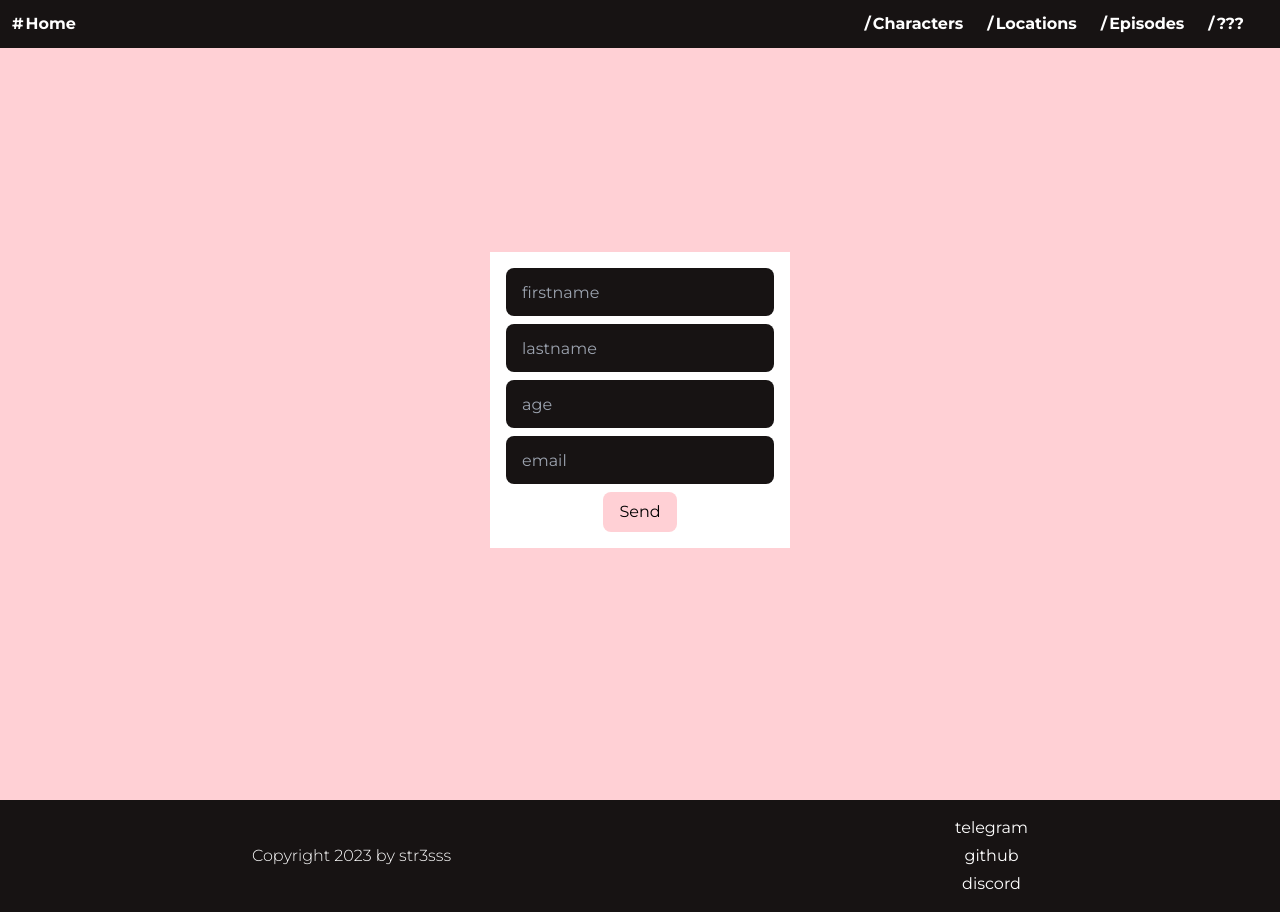
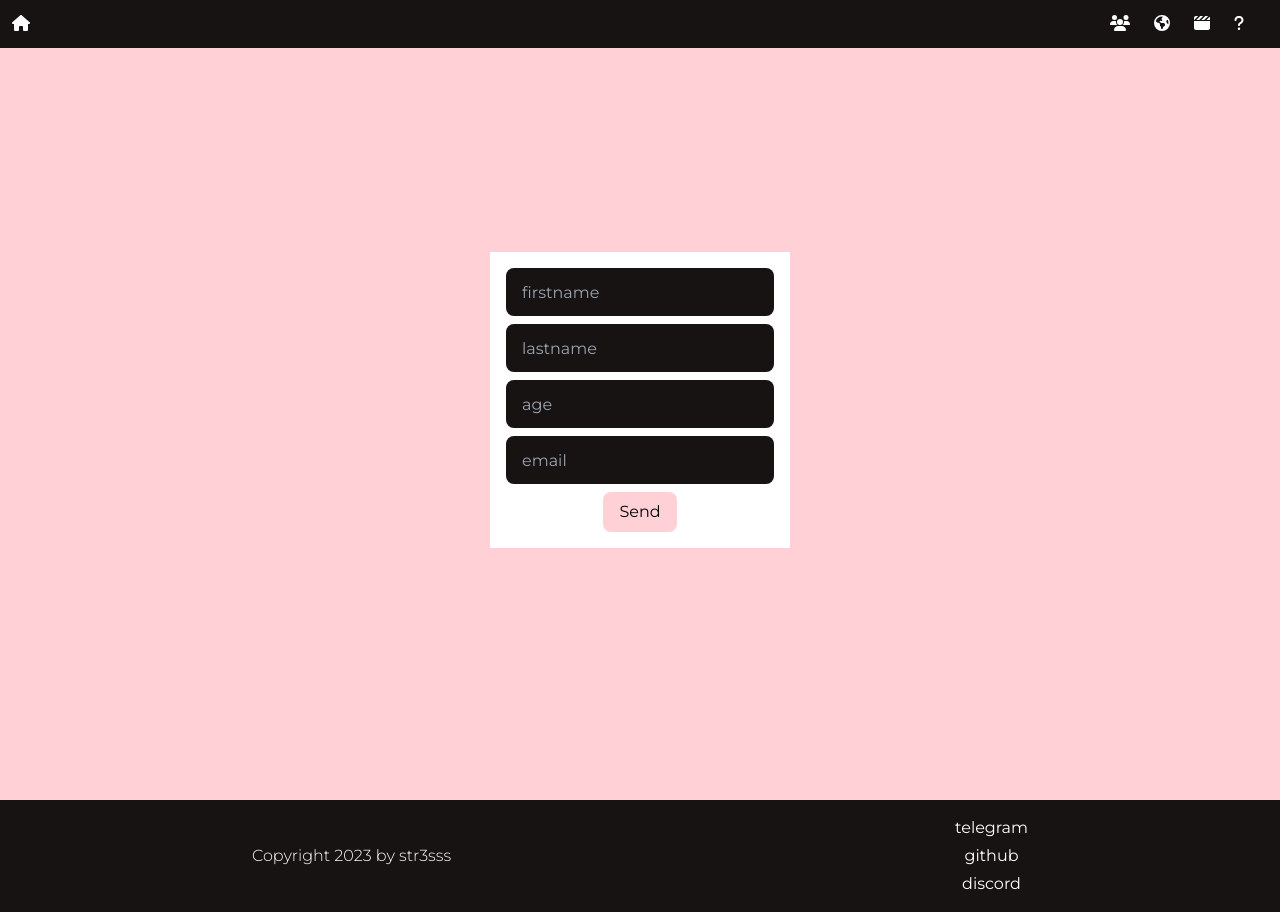
Before and after one commit to str3sss/rick-and-morty-wiki, a Next.js app: page /survey in a window 1280 px wide. Built offline with nearby package versions, Linux system fonts and the light colour scheme.

Commit message:
feat: new style

```diff
--- a/app/globals.scss
+++ b/app/globals.scss
@@ -71,6 +71,17 @@ body {
   color: $font-white;
 }
 
+.filter__card {
+  border-width: 10px;
+  border-style: solid;
+  border-image: linear-gradient(to top left, $bg-primary, $bg-green) 1;
+}
+
+.tooltip {
+  @apply fixed w-auto p-2 m-2 min-w-max top-11
+  rounded-md shadow-md text-white bg-primary
+  text-xs font-bold transition-all duration-100 scale-0 origin-top-left -translate-x-4
+}
 
 a {
   color: inherit;
--- a/components/Header.tsx
+++ b/components/Header.tsx
@@ -1,14 +1,31 @@
 import Link from 'next/link';
+import { FontAwesomeIcon } from '@fortawesome/react-fontawesome';
+import { faClapperboard, faEarth, faHouse, faQuestion, faUsers } from '@fortawesome/free-solid-svg-icons';
 
 function Header() {
   return (
     <header className="fixed px-3 w-full flex justify-between bg-primary text-white text-bold text-sm sm:text-base z-10 sm:font-bold h-12 items-center pointer-events-auto overflow-x-auto">
-      <Link href="/" className='hover:text-green before:content-["#"] before:mr-0.5 sm:mr-0 mr-12 transition ease-in-out delay-75'>Home</Link>
-      <nav className='flex gap-6 mx-4 p-2'>
-        <Link href="/characters" className='hover:text-blue before:content-["/"] before:mr-0.5 transition ease-in-out delay-75'>Characters</Link>
-        <Link href="/locations" className='hover:text-pink before:content-["/"] before:mr-0.5 transition ease-in-out delay-75'>Locations</Link>
-        <Link href="/episodes" className='hover:text-orange before:content-["/"] before:mr-0.5 transition ease-in-out delay-75'>Episodes</Link>
-        <Link href="/survey" className='hover:text-orange before:content-["/"] before:mr-0.5 transition ease-in-out delay-75'>???</Link>
+      <Link href="/" className="hover:text-green sm:mr-0 mr-12 transition ease-in-out delay-75 group">
+        <FontAwesomeIcon icon={faHouse} height="24px" />
+        <span className='tooltip group-hover:scale-100'>Home</span>
+      </Link>
+      <nav className="flex gap-6 mx-4 p-2 items-center static">
+        <Link href="/characters" className="hover:text-blue touch-auto transition ease-in-out delay-75 group">
+          <FontAwesomeIcon icon={faUsers} height="24px" />
+          <span className="tooltip group-hover:scale-100">Characters</span>
+        </Link>
+        <Link href="/locations" className="hover:text-pink transition ease-in-out delay-75 group">
+          <FontAwesomeIcon icon={faEarth} height="24px" />
+          <span className="tooltip group-hover:scale-100">Locations</span>
+        </Link>
+        <Link href="/episodes" className="hover:text-orange transition ease-in-out delay-75 group">
+          <FontAwesomeIcon icon={faClapperboard} height="24px" />
+          <span className="tooltip group-hover:scale-100">Episodes</span>
+        </Link>
+        <Link href="/survey" className="hover:text-pink transition ease-in-out delay-75 group">
+          <FontAwesomeIcon icon={faQuestion} height="24px" />
+          <span className='tooltip group-hover:scale-100'>Survey</span>
+        </Link>
       </nav>
     </header>
   );
--- a/package.json
+++ b/package.json
@@ -9,6 +9,9 @@
     "lint": "next lint"
   },
   "dependencies": {
+    "@fortawesome/fontawesome-svg-core": "^6.3.0",
+    "@fortawesome/free-solid-svg-icons": "^6.3.0",
+    "@fortawesome/react-fontawesome": "^0.2.0",
     "@hookform/resolvers": "^2.9.11",
     "@next/font": "13.1.6",
     "@types/node": "18.11.19",
--- a/tailwind.config.js
+++ b/tailwind.config.js
@@ -7,6 +7,7 @@ module.exports = {
     "./components/**/*.{js,ts,jsx,tsx}",
   ],
   theme: {
+    extend: {
       colors: {
         'green': '#CDF567',
         'pink': '#FFD0D5',
@@ -18,7 +19,6 @@ module.exports = {
         'white': '#ffffff',
         'red': '#ff0101'
       },
-    extend: {
     },
   },
   plugins: [],
```
Also changed, not shown: app/(section)/characters/page.tsx (renamed from app/characters/page.tsx), app/(section)/episodes/page.tsx (renamed from app/episodes/page.tsx), app/(section)/locations/page.tsx (renamed from app/locations/page.tsx), 1 other file (tests, documents, lock files or other folders). Lines whose indentation alone changed are shown as unchanged.
